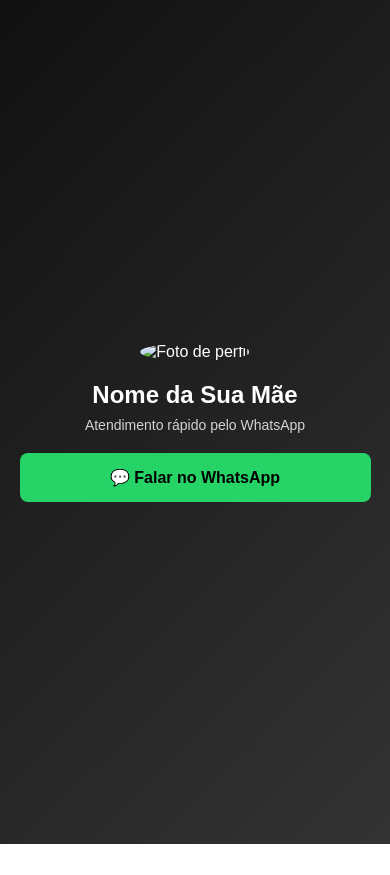
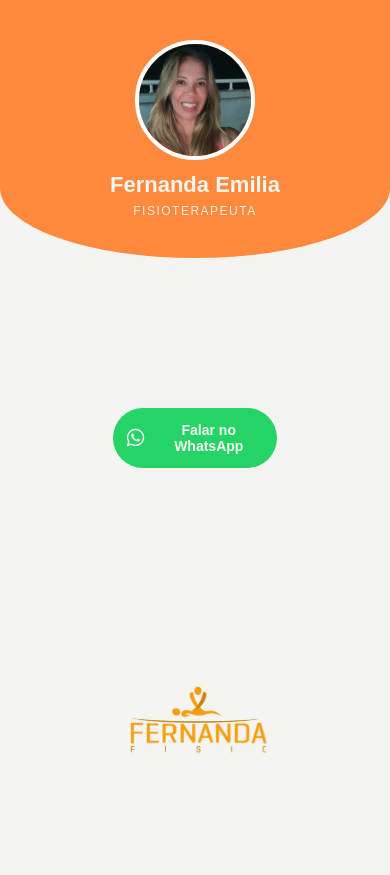
Before and after one commit to Lucasassisfranca/linkbio-fisioterapia, a plain HTML site: page index.html in a window 390 px wide. Before the commit the page ends 844 px from the top, so only its background shows below. Drawn offline with Linux system fonts and the light colour scheme.

Commit message:
Finalização do site
Finalizei esse site !!!

```diff
--- /dev/null
+++ b/css/responsive.css
@@ -0,0 +1,58 @@
+/* ===============================
+   MOBILE – até 480px
+   =============================== */
+@media (max-width: 480px) {
+
+  body {
+    overflow-x: hidden;
+  }
+
+  /* HEADER */
+  .header {
+    height: 380px;
+    padding-top: 40px;
+    padding-bottom: 40px;
+
+    border-bottom-left-radius: 100% 140px;
+    border-bottom-right-radius: 100% 140px;
+  }
+
+  /* FOTO */
+  .avatar {
+    width: 120px;
+    height: 120px;
+    margin-bottom: 12px;
+  }
+
+  /* TEXTO */
+  .header-text h1 {
+    font-size: 22px;
+  }
+
+  .header-text p {
+    font-size: 12px;
+    letter-spacing: 1.5px;
+  }
+
+  /* BOTÃO */
+  .container {
+    margin-top: 90px;
+  }
+
+  .btn-whatsapp {
+    width: 90%;
+    justify-content: center;
+    font-size: 14px;
+    padding: 14px;
+  }
+
+  /* FOOTER */
+  .footer {
+    margin-top: 60px;
+    padding-bottom: 20px;
+  }
+
+  .logo-footer {
+    width: 220px;
+  }
+}
--- a/css/style.css
+++ b/css/style.css
@@ -2,49 +2,126 @@
   margin: 0;
   padding: 0;
   box-sizing: border-box;
-  font-family: Arial, sans-serif;
+  font-family: 'Arial', sans-serif;
+}
+
+:root {
+  --laranja-principal: #ff8a3d;
+  --laranja-escuro: #f47320;
+  --off-white: #f4f4f0;
 }
 
 body {
-  background: linear-gradient(135deg, #111, #333);
-  min-height: 100vh;
+
+  height: 100vh;
+  overflow: hidden;
+  background: var(--off-white);
   display: flex;
-  justify-content: center;
+  flex-direction: column;
   align-items: center;
-  color: #fff;
 }
 
 .container {
   text-align: center;
-  width: 90%;
-  max-width: 400px;
+  padding: 60px 20px;
+  flex: 1;
 }
 
 .avatar {
-  width: 120px;
-  height: 120px;
+  width: 140px;
+  height: 140px;
   border-radius: 50%;
   object-fit: cover;
-  margin-bottom: 20px;
+  border: 4px solid white;
+  z-index: 2;
+  margin-bottom: 15px;
+}
+
+.avatar:hover {
+    transform: translateY(-2px);
+    box-shadow: 0 8px 20px var(--off-white);
+}
+
+.header {
+  width: 100%;
+  height: 420px;
+  padding-top: 60px;
+  padding-bottom: 60px;
+  background: var(--laranja-principal);
+  position: relative;
+
+  display: flex;
+  flex-direction: column;
+  align-items: center;
+  justify-content: center;
+
+  /* ISSO FAZ A CURVA */
+ border-bottom-left-radius: 100% 170px;
+ border-bottom-right-radius: 100% 170px;
+}
+
+.header-text {
+  text-align: center;
+  color: var(--off-white);
+  z-index: 2;
+}
+
+.header-text h1 {
+  font-size: 26px;
+  font-weight: 700;
+  margin-bottom: 6px;
+}
+
+.header-text p {
+  font-size: 14px;
+  letter-spacing: 2px;
+  text-transform: uppercase;
+  opacity: 0.9;
 }
 
 h1 {
-  font-size: 24px;
-  margin-bottom: 8px;
+  font-size: 30px;
+  font-weight: 700;
 }
 
-p {
-  font-size: 14px;
-  margin-bottom: 20px;
-  opacity: 0.8;
+.subtitle {
+  font-size: 15px;
+  font-weight: 500;
+  color: var(--off-white);
+  margin: 10px 0 25px;
 }
 
-.btn {
-  display: block;
+.btn-whatsapp {
+  display: inline-flex;
+  align-items: center;
+  gap: 10px;
   background: #25d366;
-  color: #000;
-  padding: 15px;
-  border-radius: 8px;
+  color: var(--off-white);
+  padding: 14px 22px;
+  border-radius: 30px;
   text-decoration: none;
+  font-size: 15px;
   font-weight: bold;
+  transition: transform 0.2s ease, box-shadow 0.2s ease;
 }
+
+.btn-whatsapp i {
+  font-size: 20px;
+}
+
+.btn-whatsapp:hover {
+  transform: translateY(-2px);
+  box-shadow: 0 8px 20px rgba(37, 211, 102, 0.3);
+}
+
+.footer {
+  padding: 20px 0;
+  text-align: center;
+}
+
+.logo-footer {
+  width: 300px;
+  max-width: 90%;
+  height: auto;
+  opacity: 1;
+}
--- a/index.html
+++ b/index.html
@@ -5,21 +5,39 @@
   <title>Link na Bio</title>
   <meta name="viewport" content="width=device-width, initial-scale=1.0">
 
+  <link rel="stylesheet" href="https://cdnjs.cloudflare.com/ajax/libs/font-awesome/6.5.0/css/all.min.css">
+
+  <link rel="icon" href="assets/icons/favicon.png">
+
   <link rel="stylesheet" href="css/style.css">
+  <link rel="stylesheet" href="css/responsive.css">
 </head>
 
 <body>
 
+
+  <header class="header">
+    <img src="assets/images/imagem.jpg" alt="Foto de perfil" class="avatar">
+
+     <div class="header-text">
+        <h1>Fernanda Emilia</h1>
+        <p>Fisioterapeuta</p>
+    </div>
+
+  </header>
+
   <main class="container">
-    <img src="assets/images/perfil.jpg" alt="Foto de perfil" class="avatar">
-
-    <h1>Nome da Sua Mãe</h1>
-    <p>Atendimento rápido pelo WhatsApp</p>
-
-    <a class="btn" href="https://wa.me/5599999999999" target="_blank">
-      💬 Falar no WhatsApp
+    <a class="btn-whatsapp" href="https://wa.me/5521980060523" target="_blank" rel="noopener noreferrer">
+      <i class="fa-brands fa-whatsapp"></i>
+      Falar no WhatsApp
     </a>
   </main>
 
+
+  <footer class="footer">
+    <img src="assets/images/LOGO2.0 (1).png" alt="Logo" class="logo-footer">
+  </footer>
+
+
 </body>
 </html>
```
Also changed, not shown: js/main.js (+62 -0 lines), assets/icons/favicon.png (added), assets/images/LOGO2.0 (1).png (added), assets/images/imagem.jpg (added), assets/images/logo.jpeg (added).
